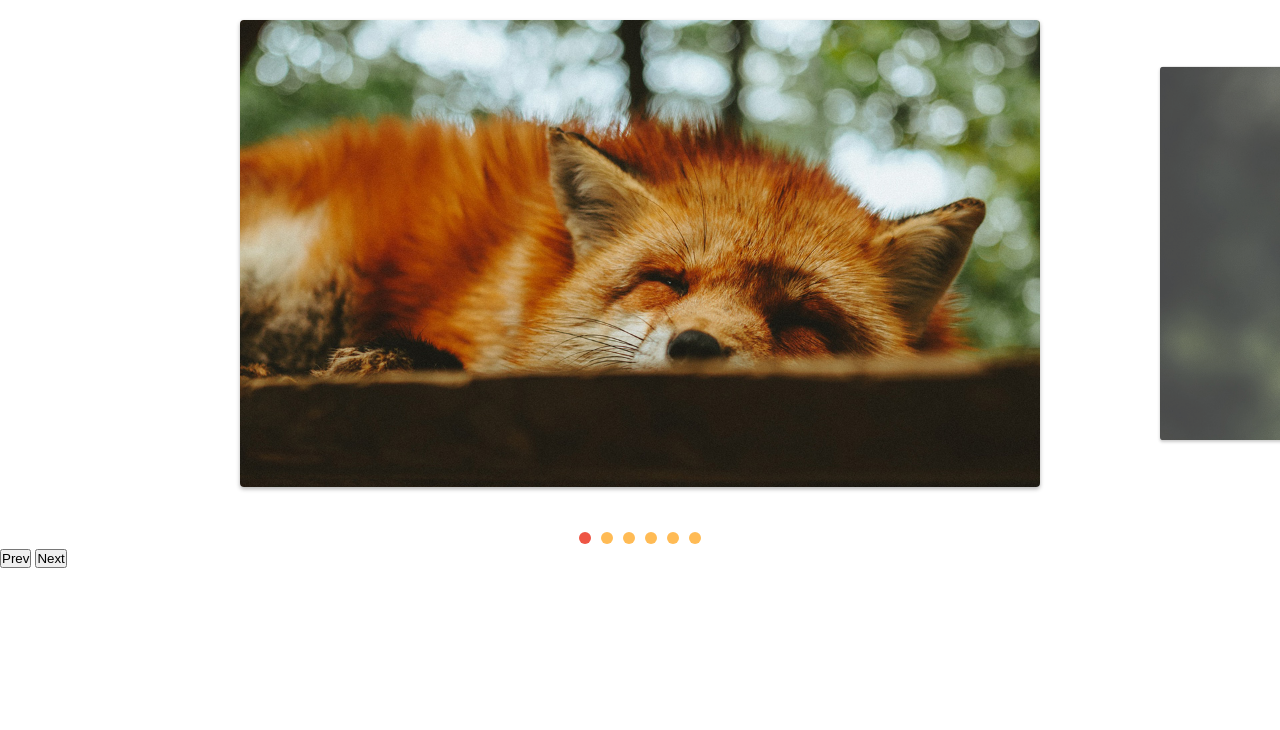
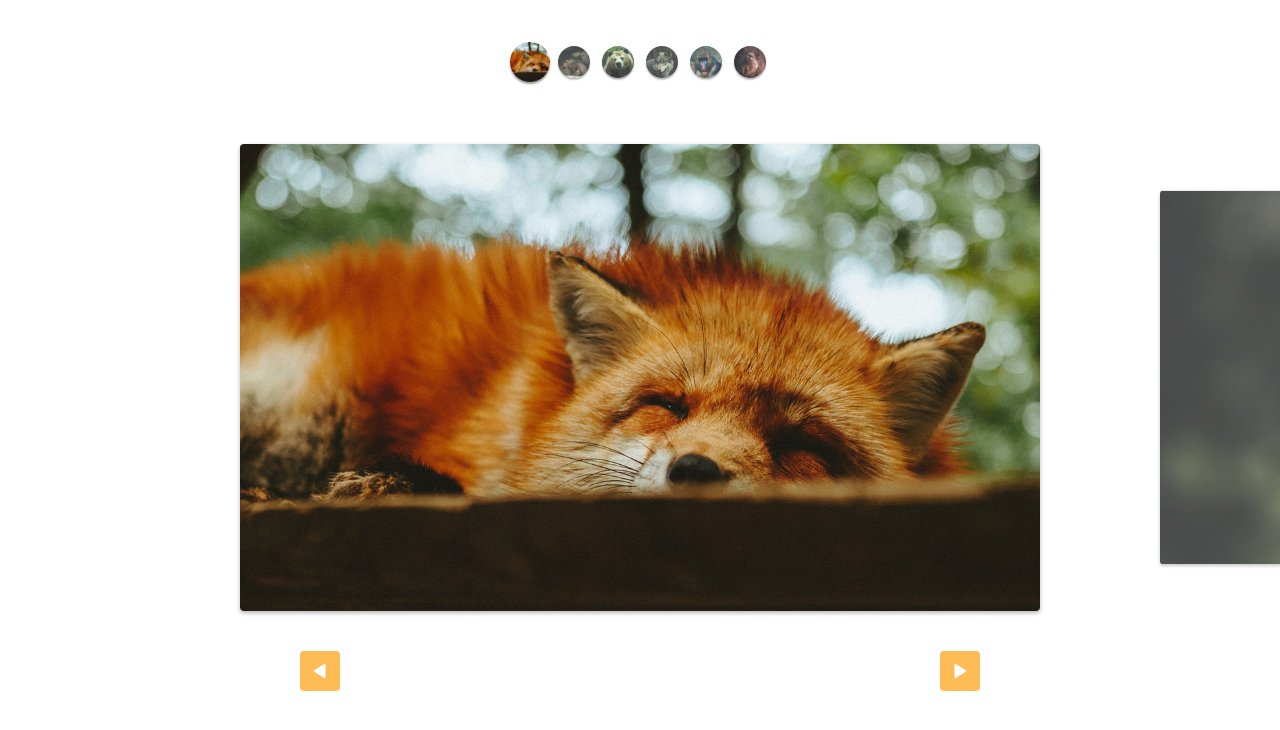
Before and after one commit to RDSMatheus/slide, a plain HTML site: page index.html in a window 1280 px wide. Drawn offline with Linux system fonts and the light colour scheme.

Commit message:
controls estilizados

```diff
--- a/css/style.css
+++ b/css/style.css
@@ -61,3 +61,48 @@ img {
 [data-control= "slide"] li a:hover{
   background: #e54;
 }
+
+.custom-controls{
+  display: flex;
+  justify-content: center;
+  margin-top: 40px;
+  margin-bottom: 40px;
+  flex-wrap: wrap;
+}
+
+.custom-controls li {
+  opacity: .8;
+  transform: scale(.8);
+  width: 40px;
+  height: 40px;
+  border-radius: 50px;
+  overflow: hidden;
+  margin: 2px;
+  box-shadow: 0 2px 2px rgba(0, 0, 0, .4);
+  transition: .3s;
+}
+
+.custom-controls li.ativo{
+  opacity: 1;
+  transform: scale(1);
+}
+
+.arrow-nav {
+  display: flex;
+  justify-content: space-around;
+  margin: 20px 0;
+}
+
+.arrow-nav button {
+  cursor: pointer;
+  border: none;
+  border-radius: 4px;
+  color: white;
+  width: 40px;
+  height: 40px;
+  background: #fb5 url("../img/arrow.svg") center center no-repeat;
+}
+
+.arrow-nav button.prev{
+  transform: rotate(180deg);
+}
--- a/index.html
+++ b/index.html
@@ -1,27 +1,48 @@
 <!DOCTYPE html>
 <html lang="en">
+
 <head>
   <meta charset="UTF-8">
-  <meta name="viewport" content="width=device-width, initial-scale=1.0">
-  <meta http-equiv="X-UA-Compatible" content="ie=edge">
+  <meta name="viewport"
+    content="width=device-width, initial-scale=1.0">
+  <meta http-equiv="X-UA-Compatible"
+    content="ie=edge">
   <title>Slide Curso JavaScript</title>
-  <link rel="stylesheet" href="css/style.css">
+  <link rel="stylesheet"
+    href="css/style.css">
 </head>
+
 <body>
+  <ul class="custom-controls">
+    <li><img src="./img/foto1-thumb.jpg" alt=""></li>
+    <li><img src="./img/foto2-thumb.jpg" alt=""></li>
+    <li><img src="./img/foto3-thumb.jpg" alt=""></li>
+    <li><img src="./img/foto4-thumb.jpg" alt=""></li>
+    <li><img src="./img/foto5-thumb.jpg" alt=""></li>
+    <li><img src="./img/foto6-thumb.jpg" alt=""></li>
+  </ul>
   <div class="wrapper">
     <ul class="slide">
-      <li><img src="./img/foto1.jpg" alt=""></li>
-      <li><img src="./img/foto2.jpg" alt=""></li>
-      <li><img src="./img/foto3.jpg" alt=""></li>
-      <li><img src="./img/foto4.jpg" alt=""></li>
-      <li><img src="./img/foto5.jpg" alt=""></li>
-      <li><img src="./img/foto6.jpg" alt=""></li>
+      <li><img src="./img/foto1.jpg"
+          alt=""></li>
+      <li><img src="./img/foto2.jpg"
+          alt=""></li>
+      <li><img src="./img/foto3.jpg"
+          alt=""></li>
+      <li><img src="./img/foto4.jpg"
+          alt=""></li>
+      <li><img src="./img/foto5.jpg"
+          alt=""></li>
+      <li><img src="./img/foto6.jpg"
+          alt=""></li>
     </ul>
   </div>
   <div class="arrow-nav">
-    <button class="prev">Prev</button>
-    <button class="next">Next</button>
+    <button class="prev"></button>
+    <button class="next"></button>
   </div>
-  <script type="module" src="js/script.js"></script>
+  <script type="module"
+    src="js/script.js"></script>
 </body>
+
 </html>
--- a/js/script.js
+++ b/js/script.js
@@ -1,6 +1,6 @@
-import { SlideNav } from "./slide.js";
+import SlideNav from "./slide.js";
 
 const slide = new SlideNav(".slide", ".wrapper");
 slide.init();
 slide.addArrow(".prev", ".next");
-slide.addControl();
+slide.addControl(".custom-controls");
```
Also changed, not shown: js/slide.js (+2 -5 lines).
